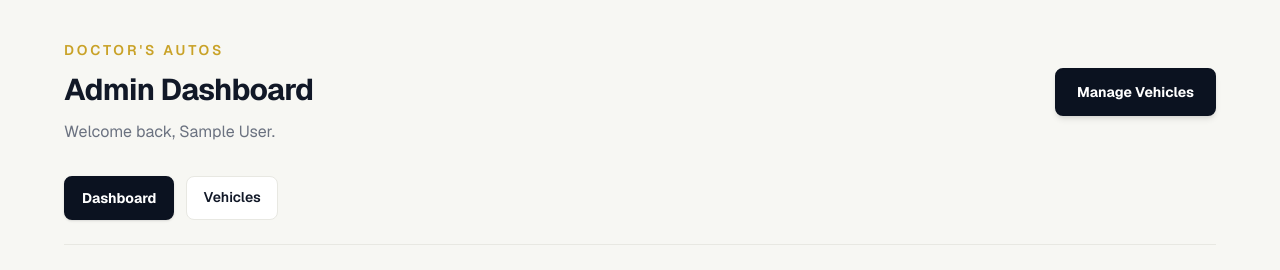
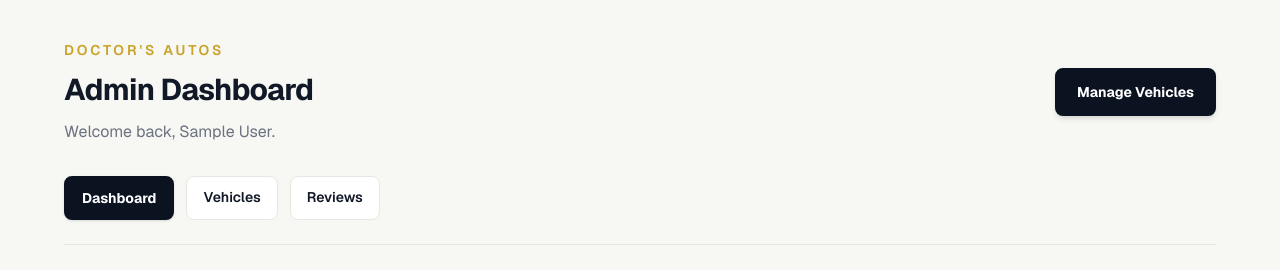
Before and after one commit to Abdulazeez85/doctors-autos, a Next.js app: page /admin/dashboard in a window 1280 px wide. Shown: the top 270 px of the page. Built offline with nearby package versions, Linux system fonts and the light colour scheme; no server answers; the database is empty; sample sign-in values are in the browser's storage.

Commit message:
feat: add reviews navigation to admin dashboard

```diff
--- a/app/admin/dashboard/page.tsx
+++ b/app/admin/dashboard/page.tsx
@@ -60,6 +60,12 @@ export default async function AdminDashboardPage() {
           >
             Vehicles
           </Link>
+          <Link
+            href="/admin/reviews"
+            className="rounded-lg border border-[#E8E8E2] bg-white px-4 py-2.5 text-sm font-semibold text-[#111827] transition-colors hover:border-[#C9A227]"
+          >
+            Reviews
+          </Link>
         </nav>
 
         {/* Inventory statistics */}
@@ -79,7 +85,7 @@ export default async function AdminDashboardPage() {
             href="/admin/vehicles"
             className="mt-5 inline-flex items-center gap-2 text-sm font-semibold text-[#111827] hover:text-[#9A7715]"
           >
-            View and manage inventory <span aria-hidden="true">→</span>
+            View and manage inventory <span aria-hidden="true">&rarr;</span>
           </Link>
         </section>
 
```
